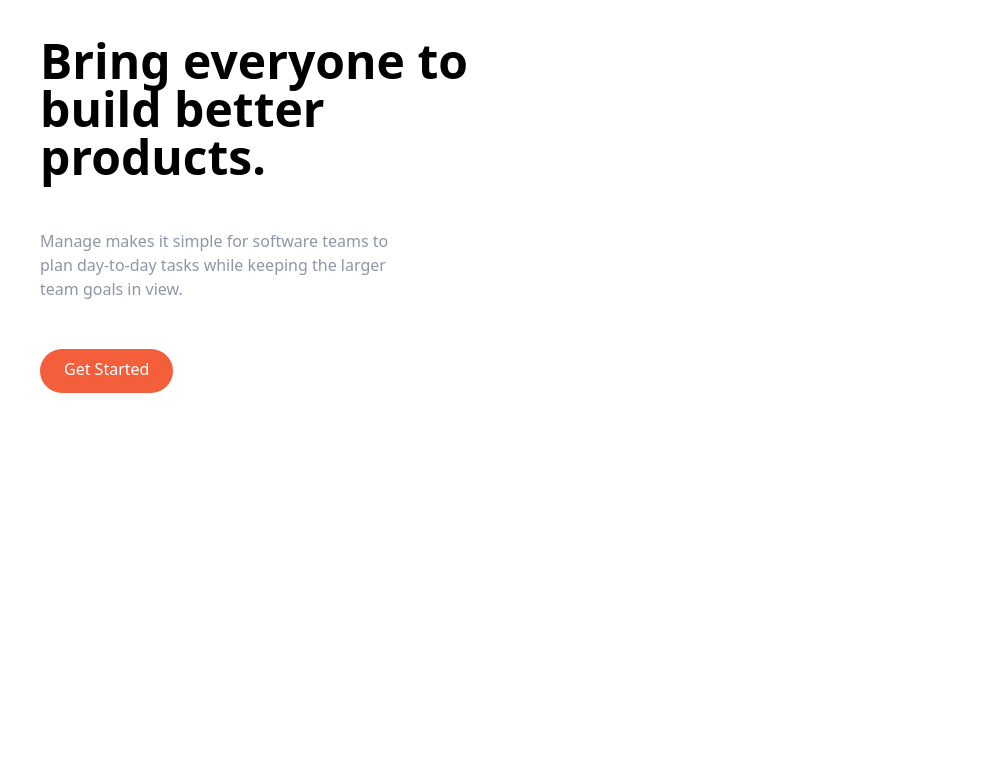
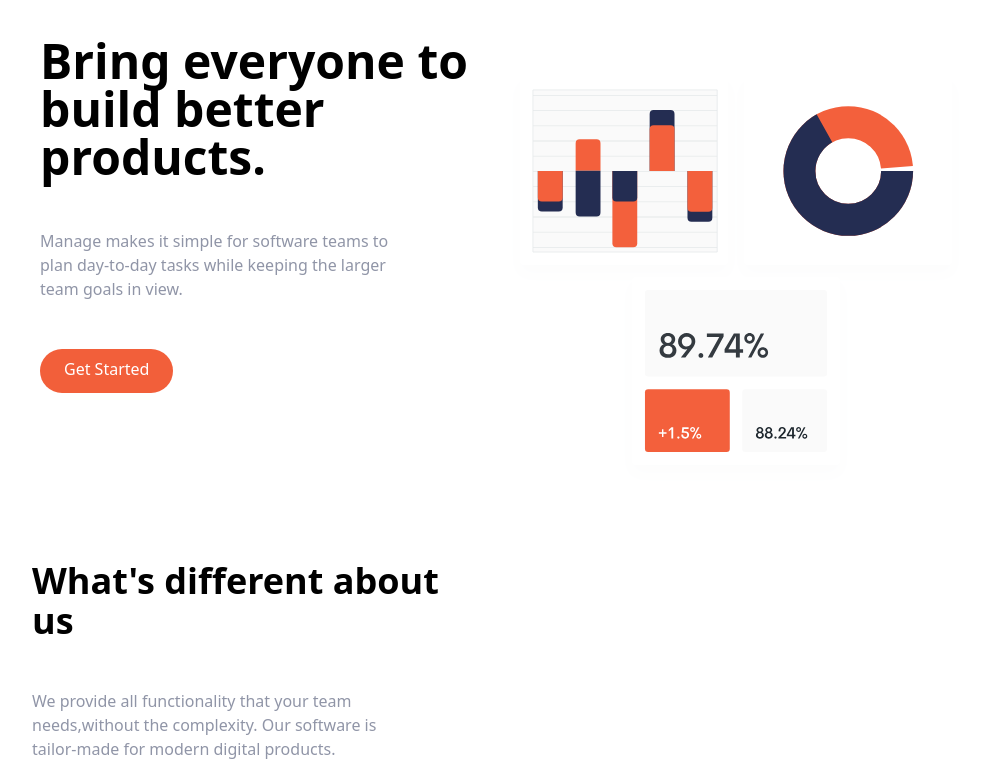
Before and after one commit to KudaMukucha/tailwind-landing-site, a website: page index.html in a window 1280 px wide. Shown: the part 109-870 px from the top of the page, without its empty margins (136-1135 px from the left). Before the commit the page ends 800 px from the top, so only its background shows below. Drawn offline with Linux system fonts and the light colour scheme.

Commit message:
Features First Section

```diff
--- a/index.html
+++ b/index.html
@@ -47,6 +47,32 @@
                     <a href="" class="bg-brightRed p-3 px-6 pt-2  rounded-full baseline text-white hover:bg-brightRedLight">Get Started</a>
                 </div>
             </div>
+            <!--Image-->
+            <div class="md:w-1/2">
+                <img src="img/illustration-intro.svg" alt="">
+            </div>
+    </div>
+</section>
+
+<!--Features Section-->
+<section id="features">
+    <!--Flex Container-->
+    <div class="container flex flex-col px-4 mx-auto mt-10 space-y-12 md:space-y-0 md:flex-row">
+        <!--What's different-->
+        <div class="flex flex-col space-y-12 md:w-1/2">
+            <h2 class="max-w-md text-4xl font-bold text-center md:text-left">
+                What's different about us
+            </h2>
+            <p class="max-w-sm text-center text-darkGrayishBlue md:text-left">
+                We provide all functionality that your team needs,without the complexity. Our software is
+                tailor-made for modern digital products.
+            </p>
+        </div>
+
+        <!--Numbered List-->
+        <div>
+
+        </div>
     </div>
 </section>
 </body>
```
Also changed, not shown: css/main.css.
